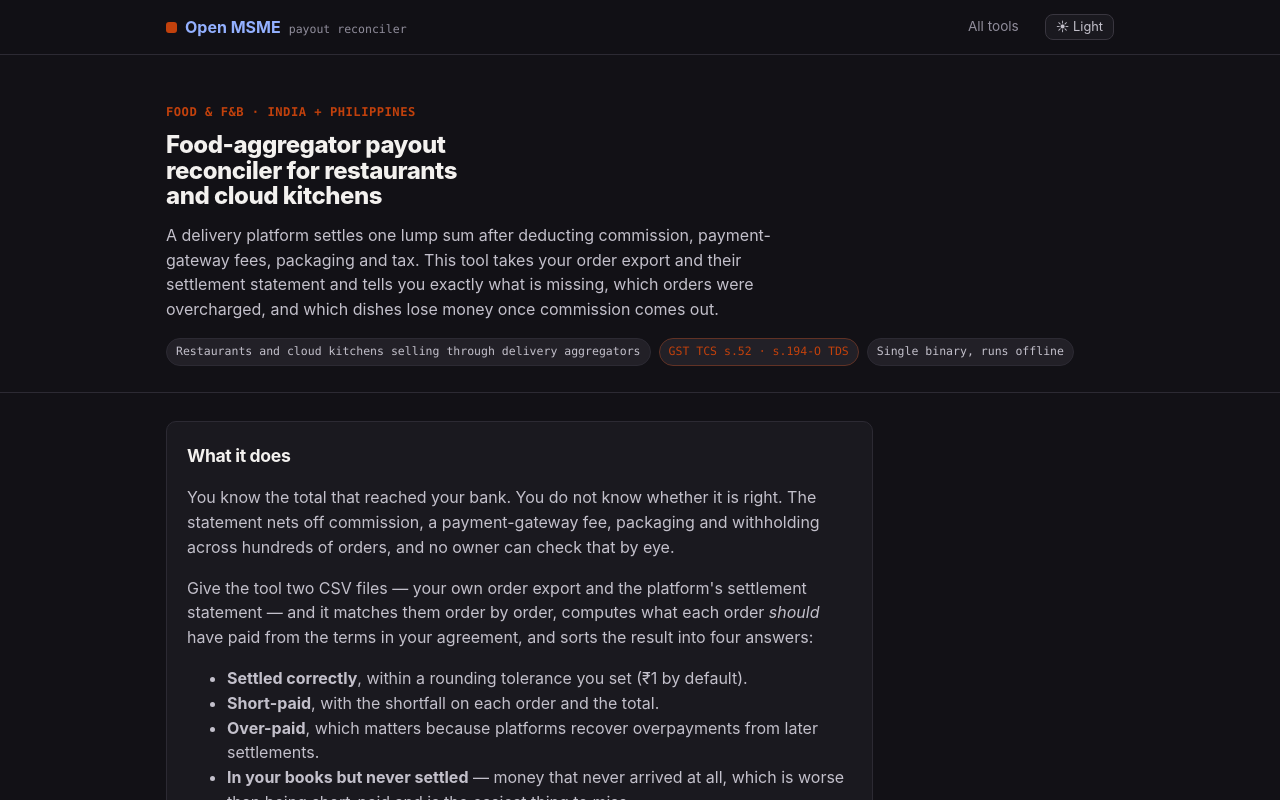
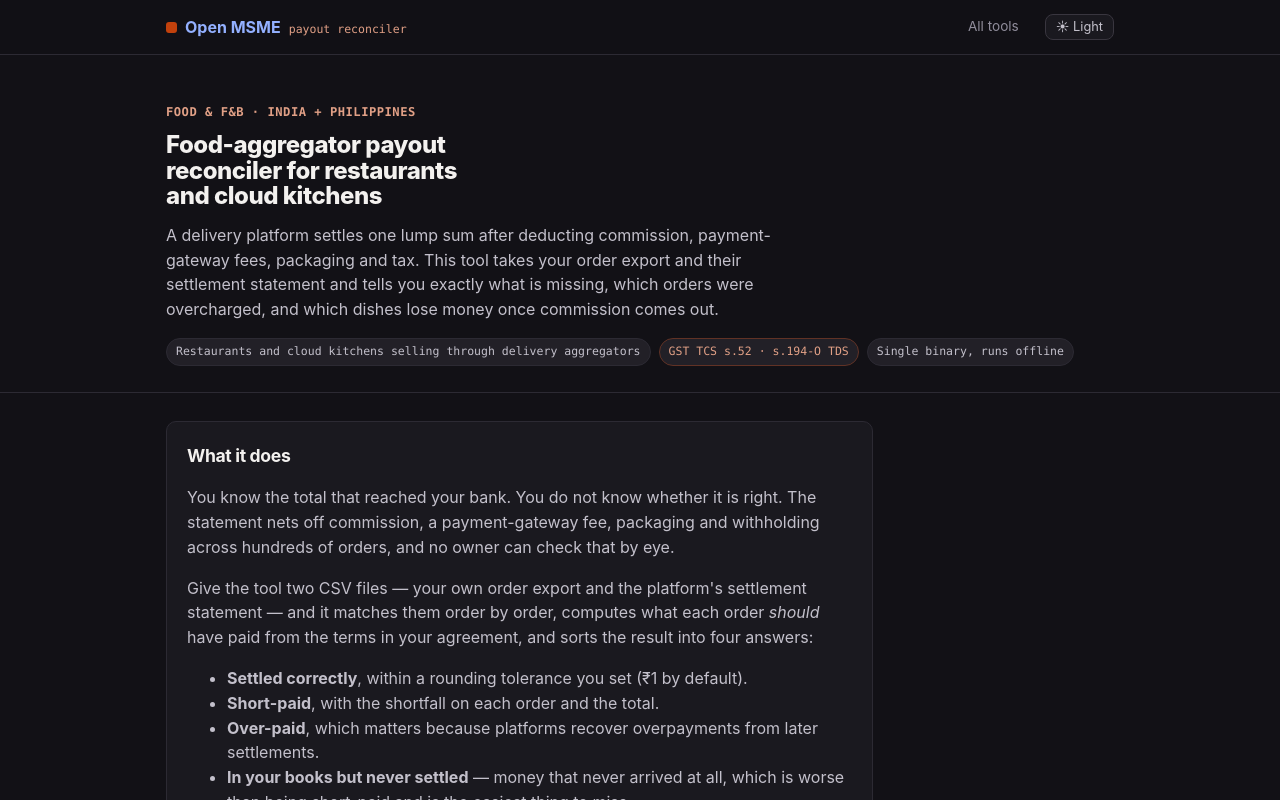
Before and after one commit to Sreenivas-Sadhu-Prabhakara/aggregator-payout-reconciler, a plain HTML site: page docs/index.html in a window 1280 px wide. Both pictures are taken after a click on the button "☾ Dark". Shown: the top 800 px of the page. Drawn offline with Linux system fonts and the light colour scheme.

Commit message:
Lighten small accent text in dark mode for AA contrast
The sector accent hues are mid-tone and fell below AA contrast as small text on
a dark surface. Backgrounds and borders keep the true accent; only small text
uses a lightened derivative.

Co-Authored-By: Claude Opus 5 <noreply@anthropic.com>
Claude-Session: https://claude.ai/code/session_01HhHsCvKeBzQDHYMykboZAJ

```diff
--- a/docs/assets/style.css
+++ b/docs/assets/style.css
@@ -126,3 +126,14 @@ pre code { background:none; padding:0; font-size:inherit; }
    scroll. Let children shrink and keep the scrolling inside the pre where it belongs. */
 .cols > *, .featgrid > *, .ideas > * { min-width: 0; }
 pre { max-width: 100%; }
+
+/* Small coloured text needs a lighter accent in dark mode: the sector hues are
+   mid-tone and fall below AA contrast on a dark surface. Backgrounds/borders keep
+   the true accent; only small text uses the lightened derivative. */
+:root { --tool-text: var(--tool); }
+@media (prefers-color-scheme: dark){ :root:not([data-theme="light"]){ --tool-text: color-mix(in srgb, var(--tool) 50%, white); } }
+:root[data-theme="dark"]{ --tool-text: color-mix(in srgb, var(--tool) 50%, white); }
+.hero .eyebrow { color: var(--tool-text); }
+.pill.reg { color: var(--tool-text); }
+.result-primary .v { color: var(--tool-text); }
+.wave-card .repo, .brand .tag { color: var(--tool-text); }
--- a/web/assets/style.css
+++ b/web/assets/style.css
@@ -126,3 +126,14 @@ pre code { background:none; padding:0; font-size:inherit; }
    scroll. Let children shrink and keep the scrolling inside the pre where it belongs. */
 .cols > *, .featgrid > *, .ideas > * { min-width: 0; }
 pre { max-width: 100%; }
+
+/* Small coloured text needs a lighter accent in dark mode: the sector hues are
+   mid-tone and fall below AA contrast on a dark surface. Backgrounds/borders keep
+   the true accent; only small text uses the lightened derivative. */
+:root { --tool-text: var(--tool); }
+@media (prefers-color-scheme: dark){ :root:not([data-theme="light"]){ --tool-text: color-mix(in srgb, var(--tool) 50%, white); } }
+:root[data-theme="dark"]{ --tool-text: color-mix(in srgb, var(--tool) 50%, white); }
+.hero .eyebrow { color: var(--tool-text); }
+.pill.reg { color: var(--tool-text); }
+.result-primary .v { color: var(--tool-text); }
+.wave-card .repo, .brand .tag { color: var(--tool-text); }
```
